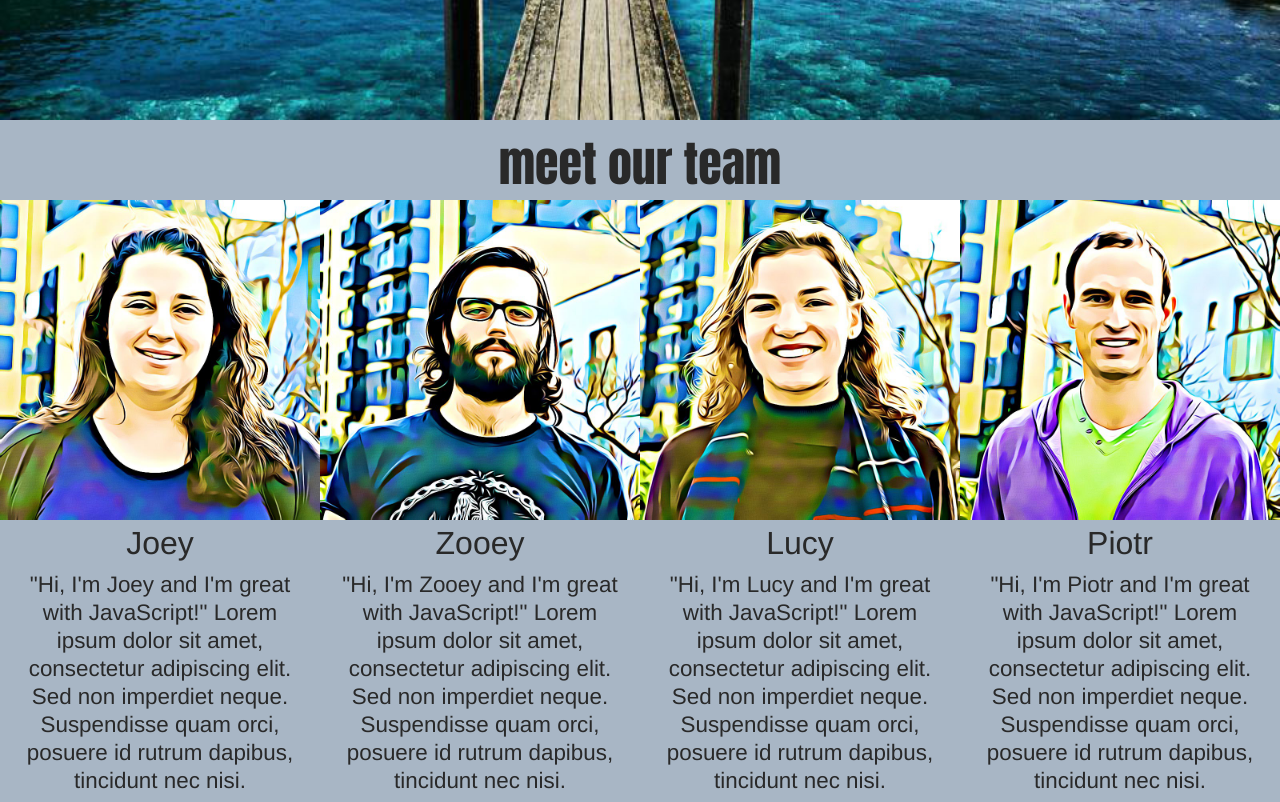
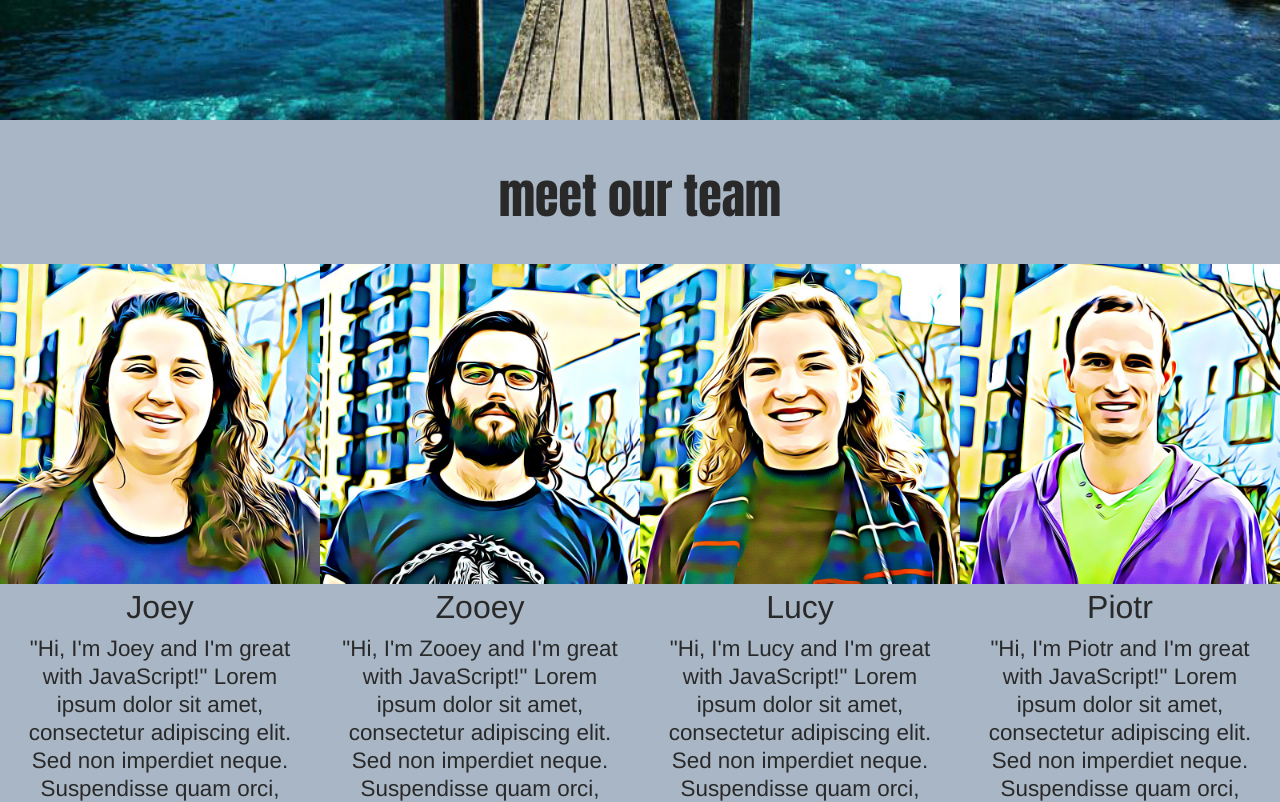
Before and after one commit to FAC10/week1-jzlp, a website: page index.html in a window 1280 px wide. Shown: the part 840-1642 px from the top of the page. Drawn offline with Linux system fonts and the light colour scheme.

Commit message:
Add margin-top and margin-bottom to team__header
Closes #73

```diff
--- a/public/assets/css/styles.css
+++ b/public/assets/css/styles.css
@@ -116,16 +116,17 @@ body {
   justify-content: center;
   align-items: center;
   width: 100%;
-  margin-top: 0.7rem;
-  margin-bottom: 1rem;
+  margin-top: 2rem;
+  margin-bottom: 2rem;
 }
 
-@media screen and (min-width: 48em) {
+/*Doesn't seem necessary anymore, but left in just in case*/
+/*@media screen and (min-width: 48em) {
   .team__header {
     margin-top: 0;
     margin-bottom: 0;
   }
-}
+}*/
 
 .team__heading {
   font-size: 3rem;
```
